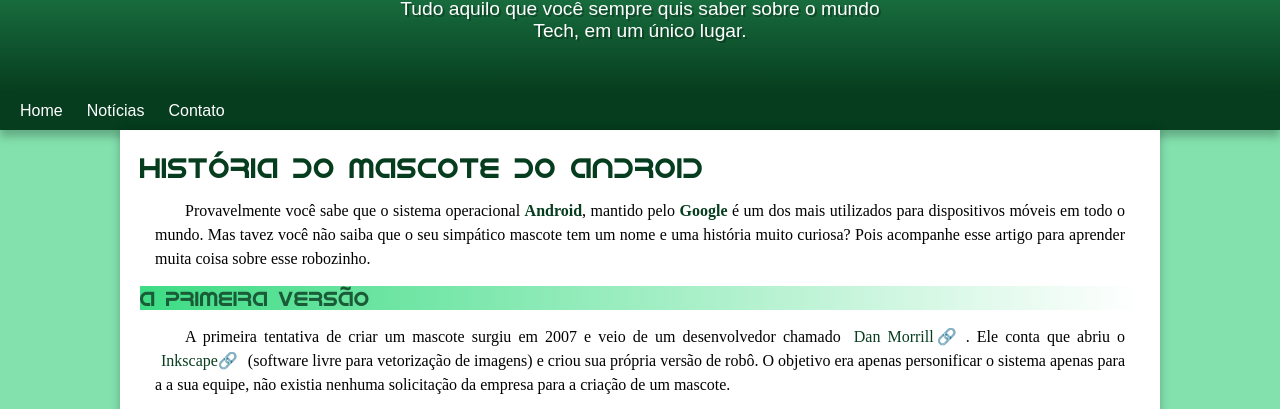
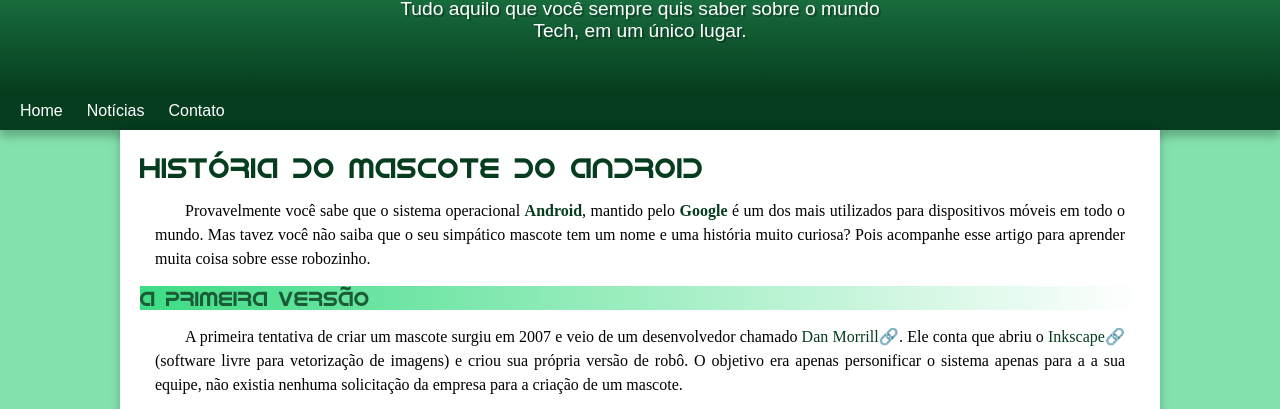
Before and after one commit to Hondenis/projeto-android, a plain HTML site: page index.html in a window 1280 px wide. Shown: the part 119-528 px from the top of the page. Drawn offline with Linux system fonts and the light colour scheme.

Commit message:
Update style.css

```diff
--- a/style/style.css
+++ b/style/style.css
@@ -125,7 +125,6 @@ main strong{
 
 main a{
     color: var(--cor5);
-    padding: 6px;
     text-decoration: none;
 }
 
```
